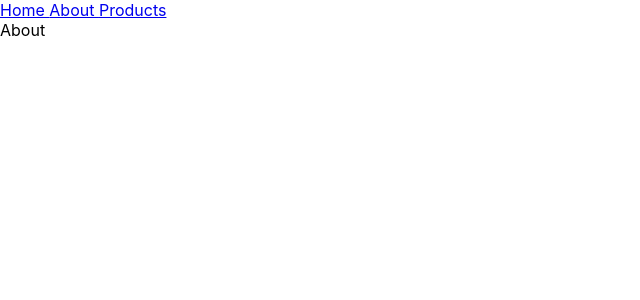
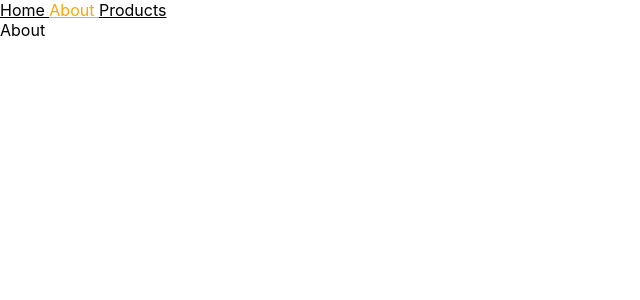
Before and after one commit to IgorMushk/react-mod05-routing, a React (Create React App) app: page /about in a window 1280 px wide. Shown: the top 300 px of the page, without its empty margins (0-640 px from the left). Built offline with nearby package versions, Linux system fonts and the light colour scheme.

Commit message:
Upd componets Link -> NavLink styled components
Add lib  -  npm i styled-components

```diff
--- a/package.json
+++ b/package.json
@@ -11,6 +11,7 @@
     "react-dom": "^18.1.0",
     "react-router-dom": "^6.16.0",
     "react-scripts": "5.0.1",
+    "styled-components": "^6.0.8",
     "web-vitals": "^2.1.3"
   },
   "scripts": {
--- a/src/components/App.jsx
+++ b/src/components/App.jsx
@@ -1,16 +1,24 @@
-import { Link, Route, Routes } from "react-router-dom";
+import { Link, NavLink, Route, Routes } from "react-router-dom";
 import About from "../pages/About";
 import Home from "../pages/Home";
 import Products from "../pages/Products";
 import NotFound from "pages/NotFound";
+import styled from "styled-components";
+
+const StyledLinkd = styled(NavLink)`
+  color: black;
+  &.active {
+    color:  orange;
+  }
+  `;
 
 export const App = () => {
   return (
 <div>
     <nav>
-      <Link to='/'>Home </Link>
-      <Link to='/about'>About </Link>
-      <Link to='/produts'>Products </Link>
+      <StyledLinkd  to='/'>Home </StyledLinkd >
+      <StyledLinkd  to='/about'>About </StyledLinkd >
+      <StyledLinkd  to='/produts'>Products </StyledLinkd >
     </nav>
 
   <Routes>
```
Also changed, not shown: 1 other file (tests, documents, lock files or other folders).
